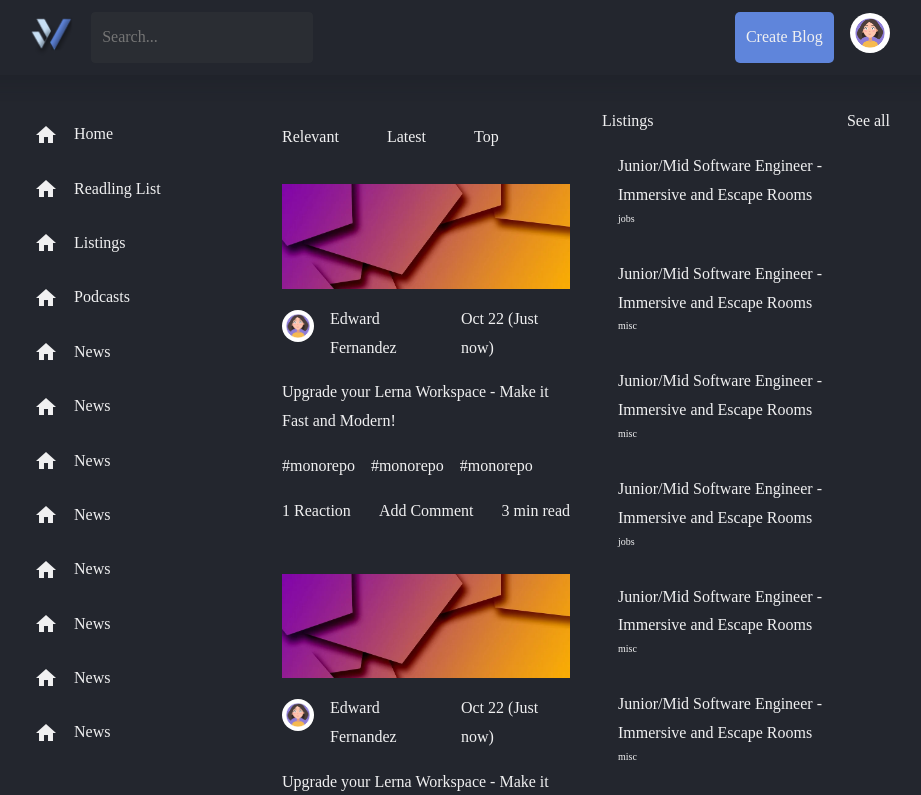
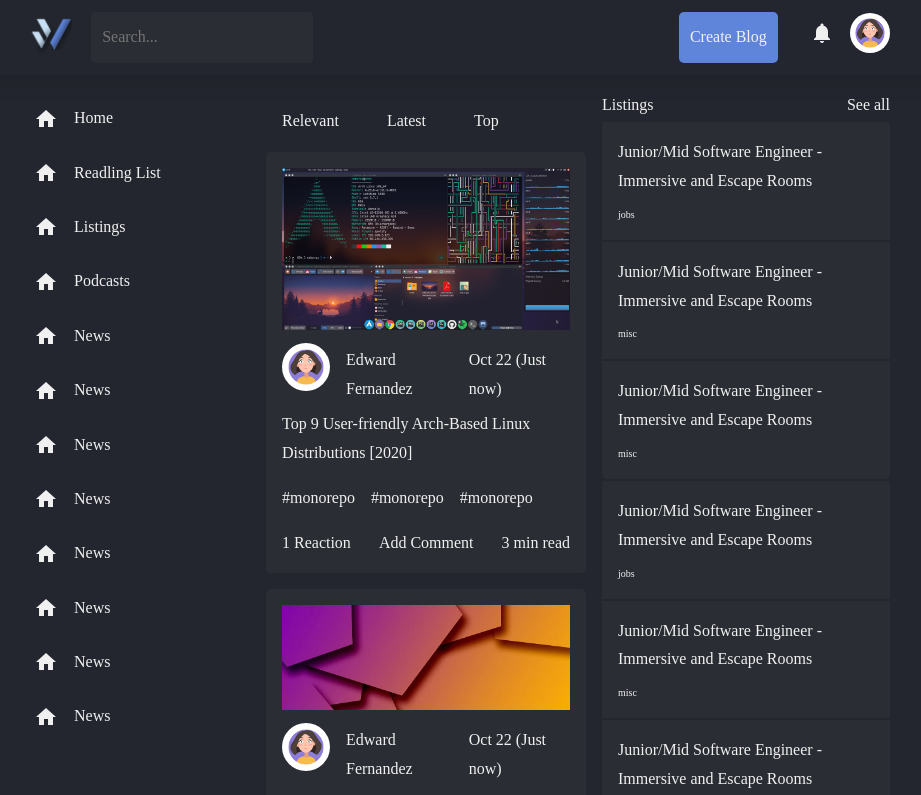
Before and after one commit to wardvisual/blogger-yarn, an Angular app in the folder client/: page / in a window 1280 px wide. Shown: the top 795 px of the page, without its empty margins (182-1103 px from the left). Built offline with nearby package versions, Linux system fonts and the light colour scheme.

Commit message:
chore(components): refactor views and components

```diff
--- a/client/src/app/components/navbar/navbar.component.html
+++ b/client/src/app/components/navbar/navbar.component.html
@@ -12,7 +12,9 @@
             <div class="right">
                 <div class="actions">
                     <button>Create Blog</button>
-                    <div class="notification"></div>
+                    <div class="notification">
+                        <mat-icon aria-hidden="false" aria-label="Example home icon" fontIcon="notifications"></mat-icon>
+                    </div>
                     <div class="user">
                         <img src="assets/images/user.jpg" alt="user" />
                     </div>
--- a/client/src/app/components/navbar/navbar.component.scss
+++ b/client/src/app/components/navbar/navbar.component.scss
@@ -22,7 +22,11 @@ nav .content .left .logo img {
 nav .content .right .actions {
     display: flex;
     align-items: center;
-    gap: 0.5em;
+    gap: 1em;
+}
+
+nav .content .right .actions button {
+    margin-right: 1em;
 }
 
 nav .content .right .actions .user img {
--- a/client/src/app/views/home/home.component.html
+++ b/client/src/app/views/home/home.component.html
@@ -63,14 +63,14 @@
 
                 <div class="blogs">
                     <figure>
-                        <img src="assets/images/blogpost.jpg" alt="blog" />
+                        <img src="assets/images/banner-2.jpg" alt="blog" />
                         <div class="user">
                             <img src="assets/images/user.jpg" alt="blog" />
                             <h2>Edward Fernandez</h2>
                             <p>Oct 22 (Just now)</p>
                         </div>
 
-                        <h1>Upgrade your Lerna Workspace - Make it Fast and Modern!</h1>
+                        <h1>Top 9 User-friendly Arch-Based Linux Distributions [2020]</h1>
                         <div class="hashtags">
                             <p>#monorepo</p>
                             <p>#monorepo</p>
--- a/client/src/app/views/home/home.component.scss
+++ b/client/src/app/views/home/home.component.scss
@@ -2,7 +2,7 @@ main .content {
     display: grid;
     grid-template-columns: 14em 1fr 18em;
     grid-gap: 1em;
-    margin-top: 2em;
+    margin-top: 1em;
     >* {
         // Sidebar
         li {
@@ -13,7 +13,7 @@ main .content {
             border-radius: var(--radius-5);
             &:hover {
                 cursor: pointer;
-                background: var(--dark-1);
+                background: var(--color-dark-1);
             }
         }
         // Feed
@@ -35,17 +35,24 @@ main .content {
                     display: grid;
                     grid-gap: 1em;
                     padding: 1em;
-                    background: var(--dark-1);
+                    background: var(--color-dark-1);
                     border-radius: var(--radius-5);
+                    >img:first-child {
+                        max-height: 25em;
+                        object-fit: cover;
+                    }
                     .user {
                         display: flex;
                         align-items: center;
                         gap: 1em;
                         img {
                             margin-top: -1em;
-                            max-width: 2em;
+                            max-width: 3em;
                             border-radius: 100%;
                         }
+                    }
+                    h1 {
+                        margin-top: -0.6em;
                     }
                     .hashtags {
                         display: flex;
@@ -68,13 +75,14 @@ main .content {
             }
             div.list {
                 display: grid;
-                background: var(--dark-1);
+                background: var(--color-dark-1);
                 border-radius: var(--radius-5);
                 div {
-                    border-top: 2px var(--dark-2) solid;
+                    border-top: 2px var(--color-dark-2) solid;
                     padding: 1em;
                     p:last-child {
                         font-size: 10px;
+                        margin-top: 1em;
                     }
                 }
             }
```
